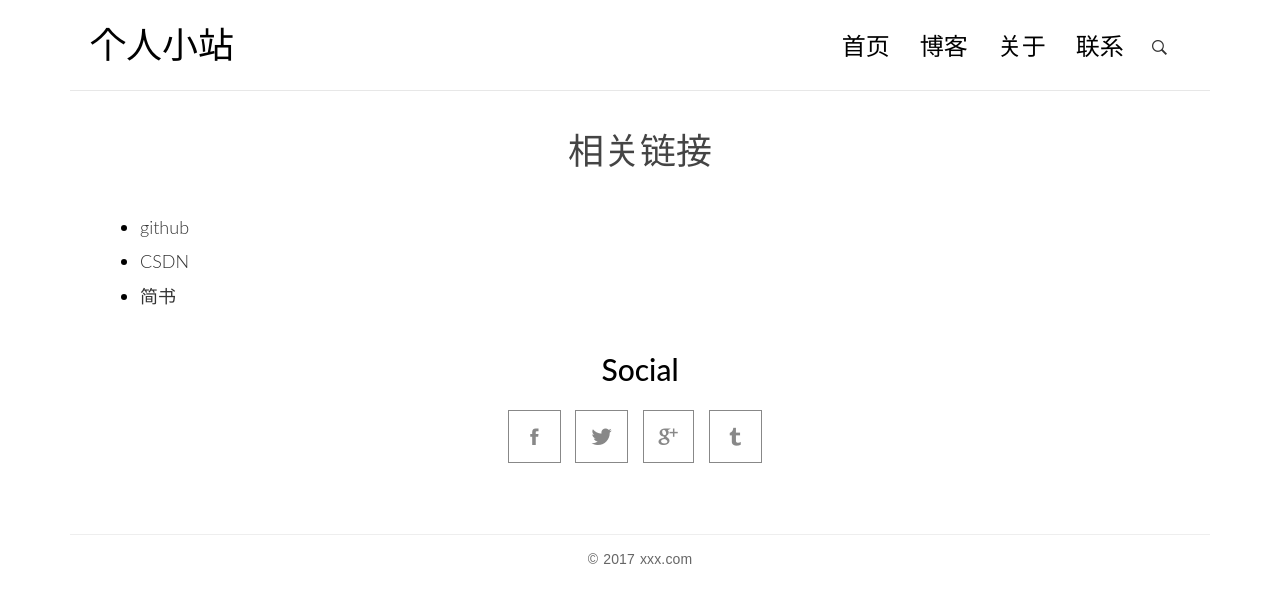
After one commit to zyqzyq/blog, a Django app: page /contact/ in a window 1280 px wide. The commit adds this page. Shown: the top 614 px of the page. Run offline with Django 3.2, Linux system fonts and the light colour scheme; some libraries are stand-ins or nearby versions.

Commit message:
简单实现关于页面

```diff
--- a/blog/urls.py
+++ b/blog/urls.py
@@ -10,5 +10,6 @@ urlpatterns = [
     url(r'^archives/(?P<year>[0-9]{4})/(?P<month>[0-9]{1,2})/$', views.ArchivesView.as_view(), name='archives'),
     url(r'^category/(?P<pk>[0-9]+)/$', views.CategoryView.as_view(), name='category'),
     url(r'^tag/(?P<pk>[0-9]+)/$', views.TagView.as_view(), name='tag'),
-
+    url(r'^about/$', views.about, name='about'),
+    url(r'^contact/$', views.contact, name='contact'),
 ]
--- a/blog/views.py
+++ b/blog/views.py
@@ -252,3 +252,11 @@ def search(request):
     post_list = Post.objects.filter(Q(title__icontains=q)|Q(body__icontains=q))
     return render(request, 'blog/index.html', context={'error_msg': error_msg,
                                                         'post_list': post_list})
+
+
+def about(request):
+    return render(request, 'blog/about.html')
+
+
+def contact(request):
+    return render(request, 'blog/contact.html')
--- /dev/null
+++ b/templates/blog/contact.html
@@ -0,0 +1,122 @@
+{% load staticfiles %}
+<!DOCTYPE html>
+<html>
+	<head>
+    <title>zyqzyq &amp; blog</title>
+
+    <!-- meta -->
+    <meta charset="UTF-8">
+    <meta name="viewport" content="width=device-width, initial-scale=1">
+
+    <!-- css -->
+    <link rel="stylesheet" href="{% static 'blog/css/bootstrap.min.css' %}">
+    <link rel="stylesheet" href="http://code.ionicframework.com/ionicons/2.0.1/css/ionicons.min.css">
+    <link rel="stylesheet" href="{% static 'blog/css/pace.css' %}">
+    <link rel="stylesheet" href="{% static 'blog/css/custom.css' %}">
+    <link rel="stylesheet" href="{% static 'blog/css/highlights/github.css' %}">
+
+    <!-- js -->
+    <script src="{% static 'blog/js/jquery-2.1.3.min.js' %}"></script>
+    <script src="{% static 'blog/js/bootstrap.min.js' %}"></script>
+    <script src="{% static 'blog/js/pace.min.js' %}"></script>
+    <script src="{% static 'blog/js/modernizr.custom.js' %}"></script>
+
+    <style>
+        span.highlighted {
+            color: red;
+        }
+    </style>
+</head>
+
+	<body id="page">
+		<div class="container">
+    <header id="site-header">
+        <div class="row">
+            <div class="col-md-4 col-sm-5 col-xs-8">
+                <div class="logo">
+                    <h1><a href="{% url 'blog:index' %}"><b>个人小站</b></a></h1>
+                </div>
+            </div><!-- col-md-4 -->
+            <div class="col-md-8 col-sm-7 col-xs-4">
+                <nav class="main-nav" role="navigation">
+                    <div class="navbar-header">
+                        <button type="button" id="trigger-overlay" class="navbar-toggle">
+                            <span class="ion-navicon"></span>
+                        </button>
+                    </div>
+
+                    <div class="collapse navbar-collapse" id="bs-example-navbar-collapse-1">
+                        <ul class="nav navbar-nav navbar-right">
+                            <li class="cl-effect-11"><a href="{% url 'blog:index' %}" data-hover="首页">首页</a></li>
+                            <li class="cl-effect-11"><a href="{% url 'blog:index' %}" data-hover="博客">博客</a></li>
+                            <li class="cl-effect-11"><a href="{% url 'blog:about' %}" data-hover="关于">关于</a></li>
+                            <li class="cl-effect-11"><a href="{% url 'blog:contact' %}" data-hover="联系">联系</a></li>
+                        </ul>
+                    </div><!-- /.navbar-collapse -->
+                </nav>
+                <div id="header-search-box">
+                    <a id="search-menu" href="#"><span id="search-icon" class="ion-ios-search-strong"></span></a>
+                    <div id="search-form" class="search-form">
+                        <form role="search" method="get" id="searchform" action="{% url 'haystack_search' %}">
+                          <input type="search" name="q" placeholder="搜索" required>
+                          <button type="submit"><span class="ion-ios-search-strong"></span></button>
+                        </form>
+                    </div>
+                </div>
+            </div><!-- col-md-8 -->
+        </div>
+    </header>
+</div>
+		<div class="content-body">
+			<div class="container">
+				<div class="row">
+					<main class="col-md-12">
+						<h1 class="page-title">相关链接</h1>
+						<article class="post">
+							<div class="entry-content clearfix">
+                                <ul>
+                                    <li><a href="https://github.com/zyqzyq">github</a></li>
+                                    <li><a href="http://blog.csdn.net/qq_32783353">CSDN</a></li>
+                                    <li><a href="http://www.jianshu.com/u/26c4c5b7135b">简书</a></li>
+                                </ul>
+                                <div class="height-40px"></div>
+								<h2 class="title text-center">Social</h2>
+								<ul class="social">
+									<li class="facebook"><a href="#"><span class="ion-social-facebook"></span></a></li>
+									<li class="twitter"><a href="#"><span class="ion-social-twitter"></span></a></li>
+									<li class="google-plus"><a href="#"><span class="ion-social-googleplus"></span></a></li>
+									<li class="tumblr"><a href="#"><span class="ion-social-tumblr"></span></a></li>
+								</ul>
+							</div>
+						</article>
+					</main>
+				</div>
+			</div>
+		</div>
+		<footer id="site-footer">
+			<div class="container">
+				<div class="row">
+					<div class="col-md-12">
+						<p class="copyright">&copy; 2017 xxx.com</p>
+					</div>
+				</div>
+			</div>
+		</footer>
+
+		<!-- Mobile Menu -->
+	<div class="overlay overlay-hugeinc">
+        <button type="button" class="overlay-close"><span class="ion-ios-close-empty"></span></button>
+        <nav>
+            <ul>
+                <li><a href="{% url 'blog:index' %}">首页</a></li>
+                <li><a href="{% url 'blog:index' %}">博客</a></li>
+                <li><a href="{% url 'blog:about' %}">关于</a></li>
+                <li><a href="{% url 'blog:contact' %}">联系</a></li>
+            </ul>
+        </nav>
+    </div>
+
+        <script src="{% static 'blog/js/script.js' %}"></script>
+
+	</body>
+</html>
```
Also changed, not shown: templates/base.html (+9 -9 lines), templates/blog/about.html (added, +113 -0 lines), blog/static/blog/img/me.jpg (added), 7 other files.
